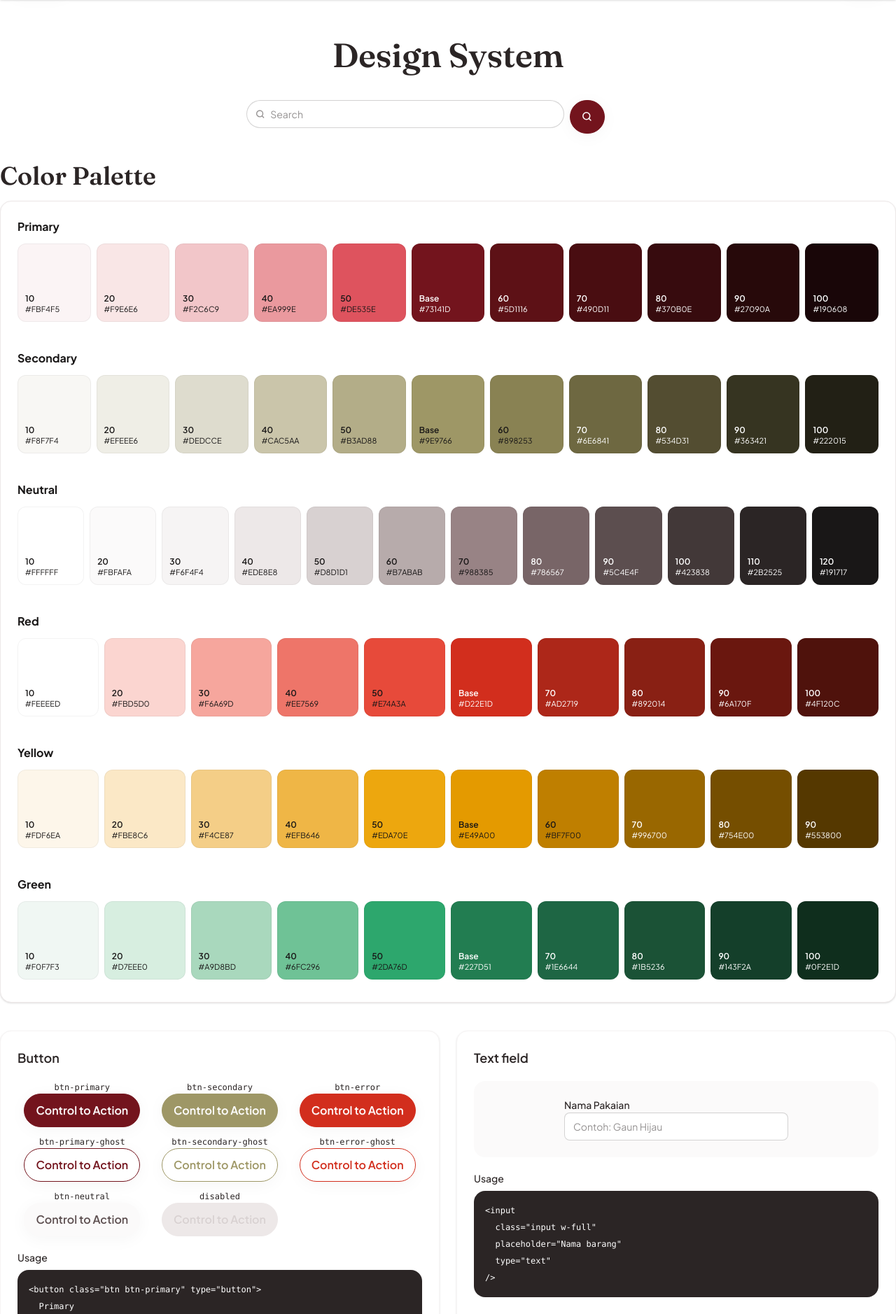
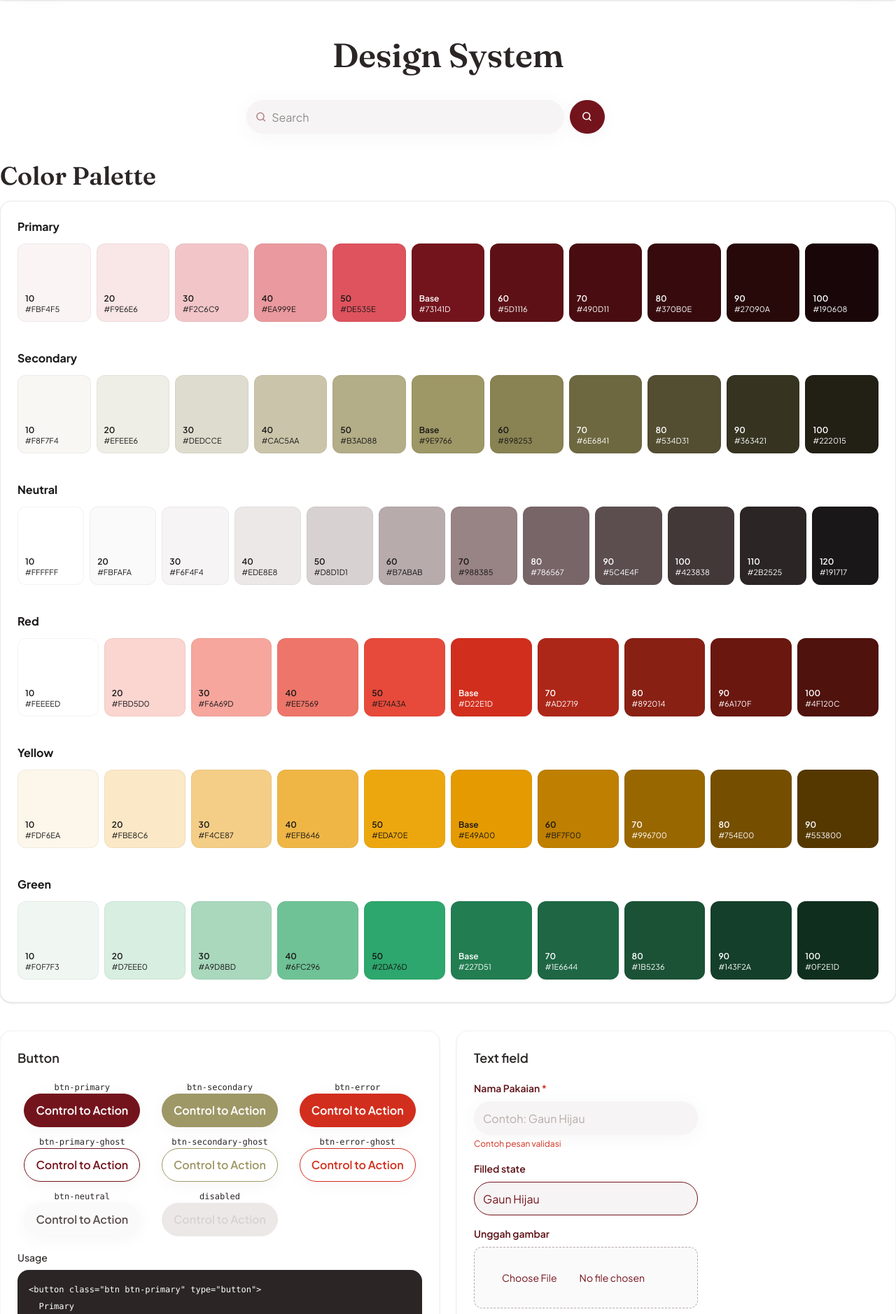
Before and after one commit to F12-PBP/swapify, a Django app: page /ds/ in a window 1280 px wide. Shown: the part 65-1943 px from the top of the page at 70% size. Run offline with Django 5.2, Linux system fonts and the light colour scheme; style sheets or scripts are compiled from the project's sources; some libraries are stand-ins or nearby versions.

Commit message:
feat(ds): make input ui component

```diff
--- /dev/null
+++ b/apps/design_system/templates/components/input-demo.html
@@ -0,0 +1,41 @@
+{% extends "components/card-ds.html" %}
+
+{% block title %}
+    Text field
+{% endblock %}
+
+{% block preview %}
+<div class="grid w-full max-w-xs gap-4">
+    <label class="w-full" for="ds-clothing-name">
+        <span class="swap-field-label mb-2 block">Nama Pakaian <span class="text-red-base">*</span></span>
+        <input
+            id="ds-clothing-name"
+            class="input swap-input w-full"
+            placeholder="Contoh: Gaun Hijau"
+            type="text"
+        >
+        <span class="swap-field-error mt-1 block">Contoh pesan validasi</span>
+    </label>
+    <label class="w-full" for="ds-clothing-name-filled">
+        <span class="swap-field-label mb-2 block">Filled state</span>
+        <input
+            id="ds-clothing-name-filled"
+            class="input swap-input w-full"
+            placeholder="Contoh: Gaun Hijau"
+            type="text"
+            value="Gaun Hijau"
+        >
+    </label>
+    <label class="w-full" for="ds-file-upload">
+        <span class="swap-field-label mb-2 block">Unggah gambar</span>
+        <input id="ds-file-upload" class="file-input swap-file-input w-full" type="file" accept="image/*">
+    </label>
+</div>
+{% endblock %}
+
+{% block code %}&lt;input
+  class="input w-full"
+  placeholder="Nama barang"
+  type="text"
+/&gt;
+{% endblock %}
--- a/apps/design_system/templates/design_system/components/design-system/input-demo.html
+++ /dev/null
@@ -1,23 +0,0 @@
-{% extends "design_system/components/card-ds.html" %}
-
-{% block title %}
-    Text field
-{% endblock %}
-
-{% block preview %}
-    <label class="w-full max-w-xs">
-        <span class="label-text mb-2 font-medium">Nama Pakaian</span>
-        <input
-            class="input swap-input w-full"
-            placeholder="Contoh: Gaun Hijau"
-            type="text"
-        >
-    </label>
-{% endblock %}
-
-{% block code %}&lt;input
-  class="input w-full"
-  placeholder="Nama barang"
-  type="text"
-/&gt;
-{% endblock %}
--- a/apps/design_system/templates/design_system/ds.html
+++ b/apps/design_system/templates/design_system/ds.html
@@ -50,7 +50,7 @@
 
     <div class="grid min-w-0 grid-cols-1 gap-6 md:grid-cols-2">
         {% include "components/button-demo.html" %}
-        {% include "design_system/components/design-system/input-demo.html" %}
+        {% include "components/input-demo.html" %}
         {% include "design_system/components/design-system/toast-demo.html" %}
     </div>
 
--- a/theme/static_src/src/styles.css
+++ b/theme/static_src/src/styles.css
@@ -210,12 +210,6 @@
   --color-success-content: var(--color-neutral-10);
 }
 
-.input:focus{
-  outline: 1px solid #0000;
-  border: 1px solid #0000;
-  border-radius: 9999px;
-}
-
 .btn {
   min-height: 3rem;
   border-radius: 1.5rem;
@@ -379,6 +373,87 @@ button.btn:disabled {
   cursor: not-allowed;
 }
 
+/* ================================================== */
+/* Input */
+/* ================================================== */
+
+.input {
+  min-height: 3rem;
+  border: 1px solid transparent;
+  border-radius: 2rem;
+  background: var(--color-neutral-30);
+  color: var(--color-primary-base);
+  font-family: var(--font-sans);
+  font-size: var(--text-b7);
+  box-shadow: 0 4px 32px rgb(0 0 0 / 4%);
+  transition: background-color 80ms ease-out, border-color 80ms ease-out, box-shadow 80ms ease-out;
+}
+
+.input::placeholder {
+  color: var(--color-neutral-60);
+}
+
+.input:where([placeholder]:not(:placeholder-shown):not(:disabled)) {
+  border-color: var(--color-primary-base);
+  box-shadow: none;
+}
+
+.input:hover:not(:disabled) {
+  box-shadow: -2px -2px 24px rgb(74 74 74 / 4%), 2px 2px 24px rgb(74 74 74 / 4%);
+}
+
+.input:focus,
+.input:focus-within {
+  outline: none;
+  border-color: var(--color-primary-base);
+  box-shadow: -2px -2px 24px rgb(74 74 74 / 4%), 2px 2px 24px rgb(74 74 74 / 4%);
+}
+
+.input:focus,
+.input:focus-within {
+  box-shadow: -2px -2px 4px rgb(115 20 29 / 50%), 2px 2px 4px rgb(115 20 29 / 50%);
+}
+
+.input:disabled {
+  opacity: 1;
+  background-color: var(--color-neutral-40);
+  color: var(--color-neutral-60);
+}
+
+.swap-field-label {
+  color: var(--color-primary-60);
+  font-weight: 600;
+}
+
+.swap-field-error {
+  color: var(--color-red-base);
+  font-size: var(--text-b9);
+}
+
+/* ================================================== */
+/* File Input */
+/* ================================================== */
+.file-input.swap-file-input {
+  min-height: 5.5rem;
+  border-radius: 0.75rem;
+  border: 1px dashed var(--color-neutral-60);
+  background: var(--color-neutral-20);
+  color: var(--color-primary-base);
+  padding: 1.5rem;
+  text-align: center;
+}
+.file-input.swap-file-input::file-selector-button {
+  border: 0;
+  background: transparent;
+  color: var(--color-primary-base);
+  font: inherit;
+  cursor: pointer;
+}
+.file-input.swap-file-input:focus-visible {
+  outline: 2px solid var(--color-primary-base);
+  outline-offset: 2px;
+}
+
 .ds-preview {
   @apply flex items-center justify-center rounded-box bg-base-200 p-6;
 }
```
